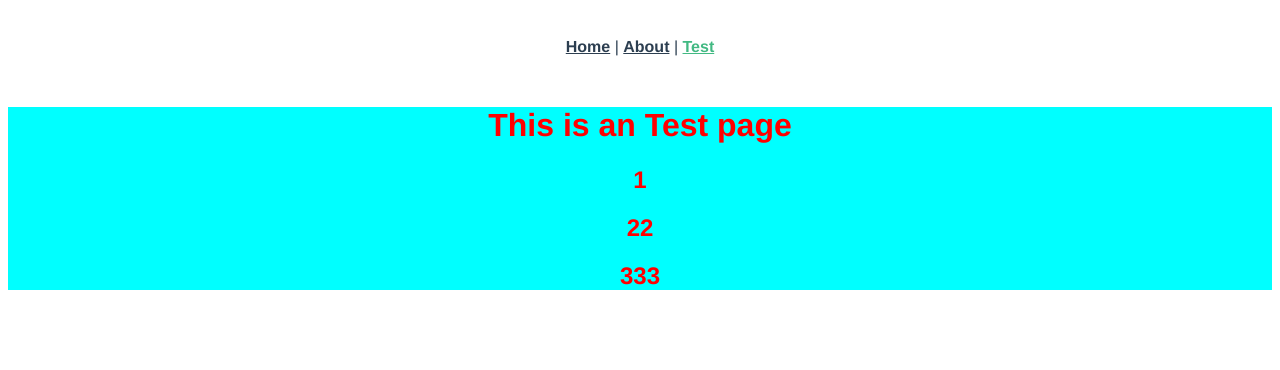
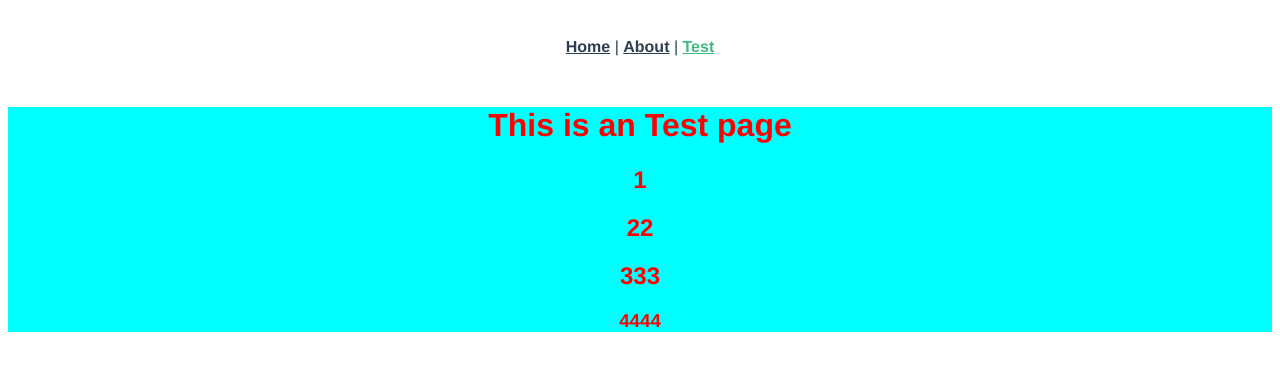
Before and after one commit to zzzcat013/vue_Test, a Vue app: page /test in a window 1280 px wide. Shown: the top 370 px of the page. Built offline with nearby package versions, Linux system fonts and the light colour scheme.

Commit message:
modified test

```diff
--- a/src/views/Test.vue
+++ b/src/views/Test.vue
@@ -4,6 +4,7 @@
         <h2>1</h2>
         <h2>22</h2>
         <h2>333</h2>
+        <h3>4444</h3>
     </div>
 </template>
 
```
